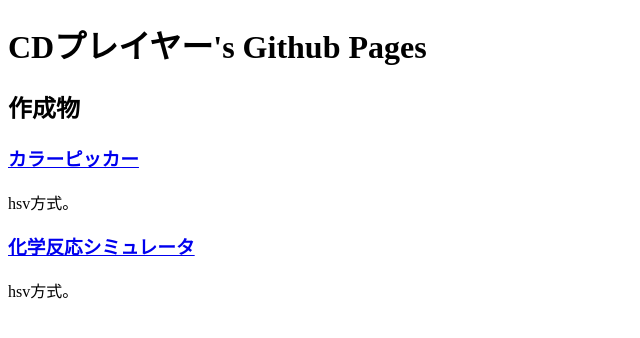
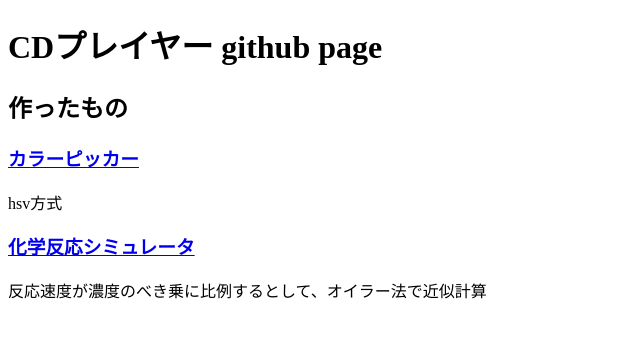
Before and after one commit to gridLayoutor/gridLayoutor.github.io, a plain HTML site: page index.html in a window 1280 px wide. Shown: the whole page, without its empty margins (0-640 px from the left). Drawn offline with Linux system fonts and the light colour scheme.

Commit message:
Update index.html

```diff
--- a/index.html
+++ b/index.html
@@ -1,19 +1,19 @@
 <!DOCTYPE html>
 <html lang="ja">
   <head>
-    <title>CDプレイヤー's Github Pages</title>
+    <title>CDプレイヤー github page</title>
     <meta charset="utf-8">
     <meta name="viewport" content="width=device-width, initial-scale=1">
   </head>
 
   <body>
-    <h1>CDプレイヤー's Github Pages</h1>
+    <h1>CDプレイヤー github page</h1>
 
-    <h2>作成物</h2>
+    <h2>作ったもの</h2>
 
     <h3><a href="colorpicker/">カラーピッカー</a></h3>
-    <p>hsv方式。</p>
+    <p>hsv方式</p>
 
     <h3><a href="chemicalReactSimulater/">化学反応シミュレータ</a></h3>
-    <p>hsv方式。</p>
+    <p>反応速度が濃度のべき乗に比例するとして、オイラー法で近似計算</p>
   </body>
```
